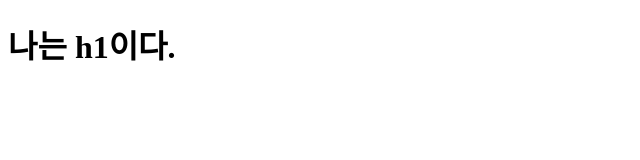
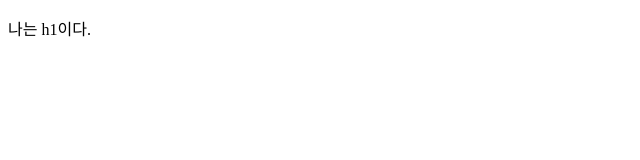
Before and after one commit to sjm-L/branch, a plain HTML site: page index.html in a window 1280 px wide. Shown: the whole page, without its empty margins (0-640 px from the left). Drawn offline with Linux system fonts and the light colour scheme.

Commit message:
iusse4 p태그 변경 완

```diff
--- a/index.html
+++ b/index.html
@@ -6,6 +6,6 @@
     <title>Document</title>
   </head>
   <body>
-    <h1>나는 h1이다.</h1>
+    <p>나는 h1이다.</p>
   </body>
 </html>
```
